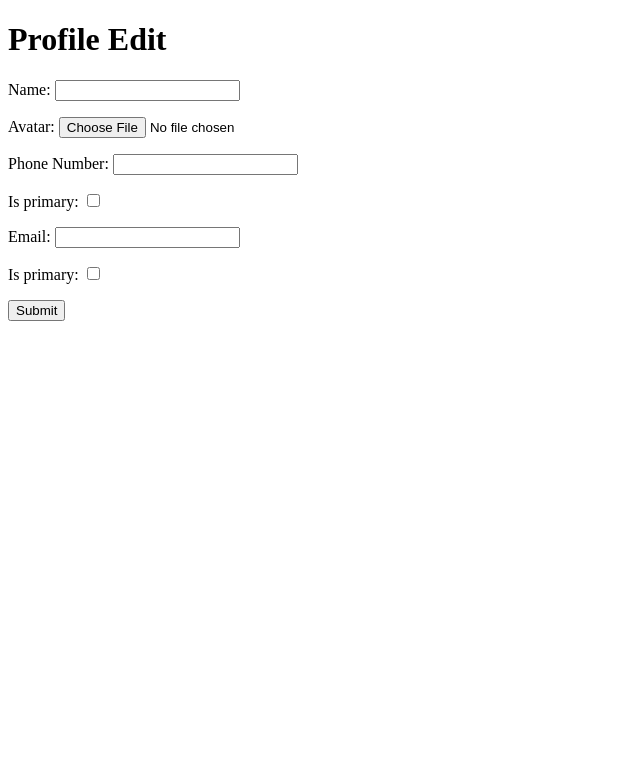
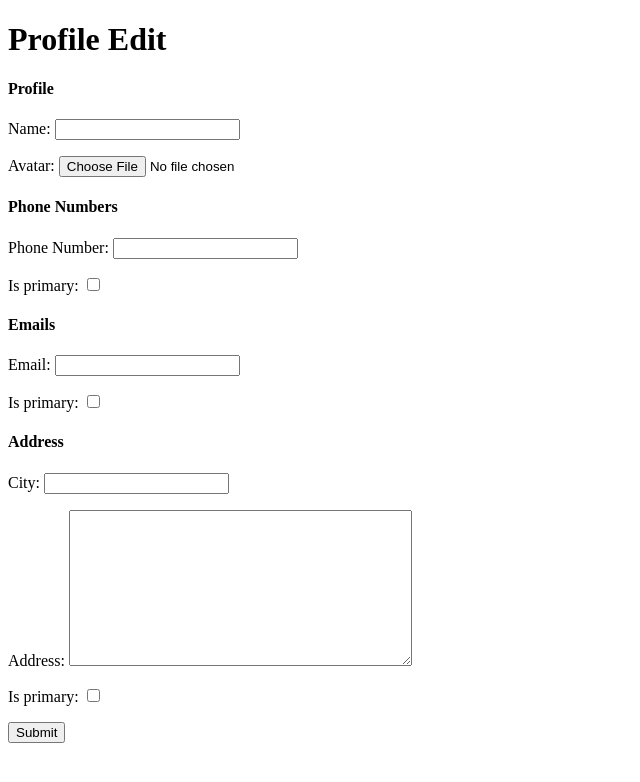
Before and after one commit to esma-eel/django-boilerplate, a Django app: a page that uses boilerplate/profiles/templates/profiles/edit.html in a window 1280 px wide. Shown: the top 782 px of the page, without its empty margins (0-640 px from the left). Run offline with Django 4.2, Linux system fonts and the light colour scheme; the visitor is signed in with stand-in values (Sample User, id 1); data comes from the database, SQL or seed files in the repository; parts of the project's set-up code (start-up, migrations or seed data) failed here and were passed over.

Commit message:
address edit added to mtv

```diff
--- a/boilerplate/profiles/forms.py
+++ b/boilerplate/profiles/forms.py
@@ -1,5 +1,5 @@
 from django import forms
-from .models import ProfilePhoneNumber, Profile, ProfileEmail
+from .models import ProfilePhoneNumber, Profile, ProfileEmail, ProfileAddress
 
 
 class ProfilePhoneNumberModelForm(forms.ModelForm):
@@ -12,6 +12,12 @@ class ProfileEmailModelForm(forms.ModelForm):
     class Meta:
         model = ProfileEmail
         fields = ["profile", "email", "is_primary"]
+
+
+class ProfileAddressModelForm(forms.ModelForm):
+    class Meta:
+        model = ProfileAddress
+        fields = ["profile", "city", "address", "is_primary"]
 
 
 class ProfileModelForm(forms.ModelForm):
@@ -43,3 +49,15 @@ ProfileEmailInlineFormSet = forms.inlineformset_factory(
     can_delete=True,
     can_delete_extra=False,
 )
+
+ProfileAddressInlineFormSet = forms.inlineformset_factory(
+    parent_model=Profile,
+    model=ProfileAddress,
+    form=ProfileAddressModelForm,
+    fields=ProfileAddressModelForm.Meta.fields,
+    exclude=["profile"],
+    extra=1,
+    max_num=3,
+    can_delete=True,
+    can_delete_extra=False,
+)
--- a/boilerplate/profiles/templates/profiles/edit.html
+++ b/boilerplate/profiles/templates/profiles/edit.html
@@ -6,13 +6,21 @@
 <form action="." method="post" enctype="multipart/form-data">
     {% csrf_token %}
     {% comment %} profile {% endcomment %}
+    <h4>Profile</h4>
     {{ profile_form.as_p }}
 
     {% comment %} phone_numbers {% endcomment %}
+    <h4>Phone Numbers</h4>
     {{ phone_number_formset.as_p }}
 
     {% comment %} emails {% endcomment %}
+    <h4>Emails</h4>
     {{ email_formset.as_p }}
+
+    {% comment %} addresses {% endcomment %}
+    <h4>Address</h4>
+    {{ address_formset.as_p }}
+
 
     <button type="submit">Submit</button>
 </form>
--- a/boilerplate/profiles/views.py
+++ b/boilerplate/profiles/views.py
@@ -9,6 +9,7 @@ from .forms import (
     ProfileModelForm,
     ProfilePhoneNumberInlineFormSet,
     ProfileEmailInlineFormSet,
+    ProfileAddressInlineFormSet,
 )
 
 
@@ -68,6 +69,12 @@ class ProfileEditView(LoginRequiredMixin, UpdateView):
             context["email_formset"] = ProfileEmailInlineFormSet(
                 instance=profile_object
             )
+
+        if not context.get("address_formset"):
+            context["address_formset"] = ProfileAddressInlineFormSet(
+                instance=profile_object
+            )
+
         if not context.get("profile_form"):
             context["profile_form"] = ProfileModelForm(instance=profile_object)
         return context
@@ -82,32 +89,45 @@ class ProfileEditView(LoginRequiredMixin, UpdateView):
             request.POST,
             instance=profile,
         )
+        address_formset = ProfileAddressInlineFormSet(
+            request.POST,
+            instance=profile,
+        )
+
         profile_form = ProfileModelForm(
             data=request.POST,
             files=request.FILES,
             instance=profile,
         )
         if (
-            email_formset.is_valid()
+            profile_form.is_valid()
             and phone_number_formset.is_valid()
-            and profile_form.is_valid()
+            and email_formset.is_valid()
+            and address_formset.is_valid()
         ):
             return self.form_valid(
-                email_formset, phone_number_formset, profile_form
+                address_formset,
+                email_formset,
+                phone_number_formset,
+                profile_form,
             )
 
         return self.form_invalid(
             email_formset=email_formset,
             phone_number_formset=phone_number_formset,
+            address_formset=address_formset,
             profile_form=profile_form,
         )
 
     def form_invalid(self, **kwargs):
         return self.render_to_response(self.get_context_data(**kwargs))
 
-    def form_valid(self, email_formset, phone_number_formset, profile_form):
+    def form_valid(
+        self, address_formset, email_formset, phone_number_formset, profile_form
+    ):
         self.object = profile_form.save()
         email_formset.save()
         phone_number_formset.save()
+        address_formset.save()
 
         return HttpResponseRedirect(self.get_success_url())
```
